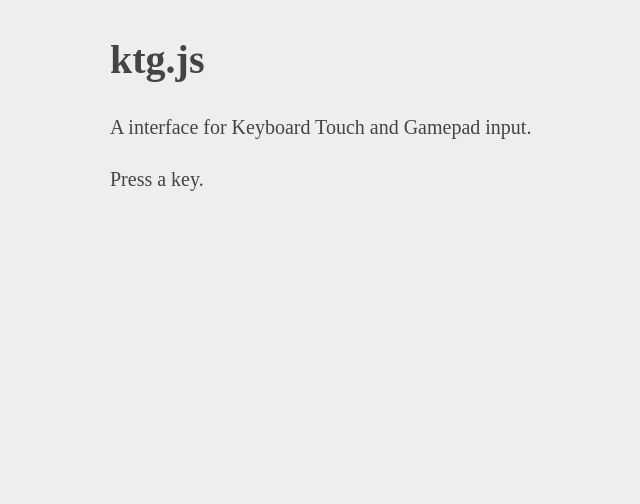
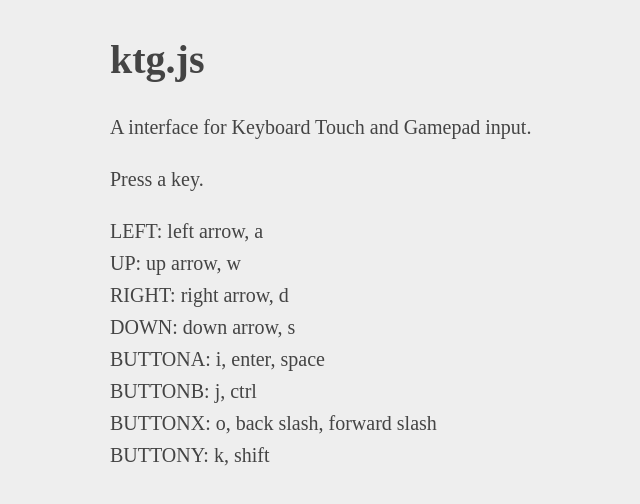
Before and after one commit to ericoporto/ktg, a plain HTML site: page index.html in a window 1280 px wide. Shown: the whole page, without its empty margins (205-845 px from the left). Drawn offline with Linux system fonts and the light colour scheme.

Commit message:
updating ktg to have a working example

```diff
--- a/index.html
+++ b/index.html
@@ -17,6 +17,7 @@
         ktg.setup()
         window.addEventListener('ktg_KeyUp',  writeKeyUp,false);
         window.addEventListener('ktg_KeyDown', writeKeyDown,false);
+        document.body.innerHTML = document.body.innerHTML + ktg.getPrintableKeyboadMap().replace(/\n/g, "<br />") +  '<br>' ;
       }
     </script>
   </head>
--- a/ktg.js
+++ b/ktg.js
@@ -126,13 +126,17 @@ ktg = {
   _gamepadMap: {},
   _touchpadMap: {},
   _previousGamepadKeys:{},
+  _lastInputType: '',
 
   map: {},
   keyCodeToReadable: function(keyCode){
+    if(typeof keyCode === undefined){
+      return;
+    }
     if( keyCode in this._readableKeyCodeMap){
       return this._readableKeyCodeMap[keyCode];
     }
-    return keyCode.toString();
+    return parseInt(keyCode).toString();
   },
 
   charToKeyCode: function(char) {
@@ -146,6 +150,7 @@ ktg = {
       that._pressed[that._keyboardMap[event.keyCode]] = true;
       var newEvent = new CustomEvent('ktg_KeyDown', { 'detail': that._KeysString[that._keyboardMap[event.keyCode]]});
       window.dispatchEvent(newEvent);
+      that._lastInputType = 'keyboard';
     }
   },
 
@@ -156,6 +161,7 @@ ktg = {
       delete that._pressed[that._keyboardMap[event.keyCode]];
       var newEvent = new CustomEvent('ktg_KeyUp', { 'detail': that._KeysString[that._keyboardMap[event.keyCode]]});
       window.dispatchEvent(newEvent);
+      that._lastInputType = 'keyboard';
     }
   },
 
@@ -175,6 +181,8 @@ ktg = {
           var newEvent = new CustomEvent('ktg_KeyDown', { 'detail': that._KeysString[kvalue]});
           window.dispatchEvent(newEvent);
 
+          that._lastInputType = 'gamepad';
+
         //if it was not, check if it was just released
       } else if(padkeypressed == false && that._previousGamepadKeys[kvalue] == true){
           that._previousGamepadKeys[kvalue] = false;
@@ -183,6 +191,8 @@ ktg = {
           //throw a ktg event
           var newEvent = new CustomEvent('ktg_KeyUp', { 'detail': that._KeysString[kvalue]});
           window.dispatchEvent(newEvent);
+
+          that._lastInputType = 'gamepad';
         }
       }
     }
@@ -236,4 +246,24 @@ ktg = {
     }
   },
 
+  getLastInputType: function(){
+    return this._lastInputType;
+  },
+
+  getPrintableKeyboadMap: function(){
+    var text='';
+    for(var i=0; i<this._KeysString.length; i++){
+      text=text+this._KeysString[i]+': ';
+      var keyCodes = this.map.k[this._KeysString[i]];
+      for(var j=0; j<keyCodes.length; j++){
+        text=text+this.keyCodeToReadable(keyCodes[j]);
+        if(j<keyCodes.length-1)
+          text=text+', ';
+      }
+      if(i<this._KeysString.length-1)
+        text=text+"\n"
+    }
+    return text;
+  }
+
 }
```
Also changed, not shown: 1 other file.
